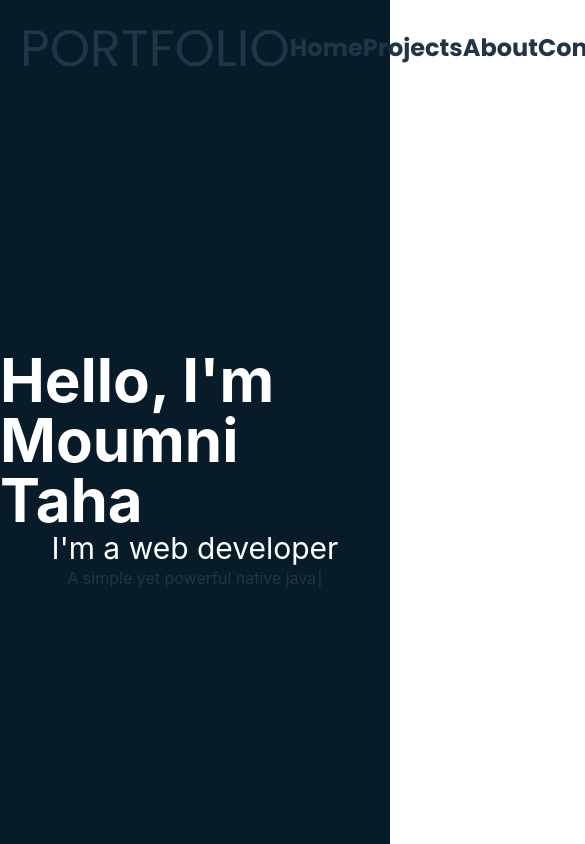
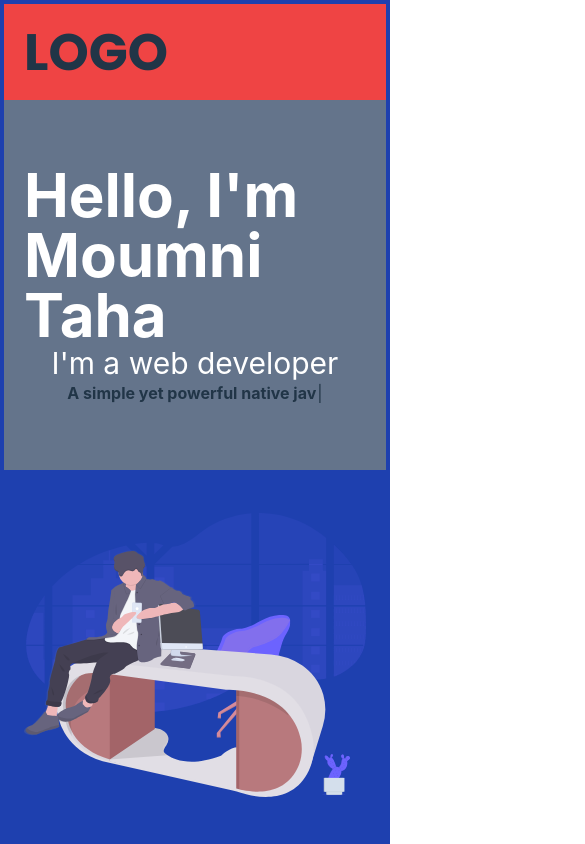
Before and after one commit to moumnitaha/my-portfolio, a React (Vite) app: page / in a window 390 px wide. Shown: the top 844 px of the page, 585 px wide, since content can reach past the window. Built offline with nearby package versions, Linux system fonts and the light colour scheme.

Commit message:
responsive ...

```diff
--- a/src/App.css
+++ b/src/App.css
@@ -1,42 +1,6 @@
 #root {
   /* max-width: 1280px;
   margin: 0 auto;
-  padding: 2rem;
+  padding: 1rem;
   text-align: center; */
 }
-
-.logo {
-  height: 6em;
-  padding: 1.5em;
-  will-change: filter;
-  transition: filter 300ms;
-}
-.logo:hover {
-  filter: drop-shadow(0 0 2em #646cffaa);
-}
-.logo.react:hover {
-  filter: drop-shadow(0 0 2em #61dafbaa);
-}
-
-@keyframes logo-spin {
-  from {
-    transform: rotate(0deg);
-  }
-  to {
-    transform: rotate(360deg);
-  }
-}
-
-@media (prefers-reduced-motion: no-preference) {
-  a:nth-of-type(2) .logo {
-    animation: logo-spin infinite 20s linear;
-  }
-}
-
-.card {
-  padding: 2em;
-}
-
-.read-the-docs {
-  color: #888;
-}
--- a/src/App.jsx
+++ b/src/App.jsx
@@ -1,5 +1,5 @@
 import { useEffect, useRef, useState } from "react";
-import reactLogo from "./assets/react.svg";
+import manOnTable from "./assets/manOnTable.svg";
 import Typewriter from "typewriter-effect/dist/core";
 
 import "./App.css";
@@ -15,7 +15,7 @@ const App = () => {
 
     typewriter
       .pauseFor(2500)
-      .typeString("A simple yet powerful native javascript")
+      .typeString("<strong>A simple yet powerful native javascript</strong>")
       .pauseFor(300)
       .deleteChars(10)
       .typeString(
@@ -28,22 +28,38 @@ const App = () => {
       .start();
   }, []);
   return (
-    <main className="w-full h-svh bg-gray-950 flex flex-col">
-      <div className="w-full h-24 bg-[#081b29] flex flex-row items-center p-5 justify-between font-poppins">
-        <h1>PORTFOLIO</h1>
-        <section className="flex flex-row items-center w-1/3 justify-between font-bold text-2xl">
+    <main className="w-full h-svh bg-blue-800 flex flex-col p-1">
+      <div className="w-full h-24 bg-red-500 flex flex-row items-center p-5 justify-between font-poppins font-bold">
+        <h1>LOGO</h1>
+        {/* <section className="flex flex-row bg-gray-800 items-center w-1/3 justify-between font-bold text-2xl">
           <div className="font-bold">Home</div>
-          <div>Projects</div>
+          <div
+            onClick={() => (window.location.href = "#")}
+            className="cursor-pointer"
+          >
+            Projects
+          </div>
           <div>About</div>
           <div>Contact</div>
-        </section>
+        </section> */}
       </div>
-      <div className="w-full flex-1 bg-[#081b29] flex flex-col items-center justify-center">
-        <h1 className="text-6xl text-white font-bold ">
-          Hello, I{"'"}m Moumni Taha
-        </h1>
-        <p className="text-white text-3xl">I{"'"}m a web developer</p>
-        <div ref={ref}></div>
+      <div className="w-full flex-1 flex flex-col items-center justify-center sm:flex-col md:flex-col lg:flex-row xl:flex-row 2xl:flex-row">
+        {/* first section */}
+        <div className="bg-slate-500 md:bg-green-500 sm:bg-red-500 sm:w-full md:w-full xl:w-1/2 h-full sm:h-1/2 md:h-full xl:h-full flex flex-col justify-center items-center p-5">
+          <h1 className="text-6xl text-white font-bold ">
+            Hello, I{"'"}m Moumni Taha
+          </h1>
+          <p className="text-white text-3xl">I{"'"}m a web developer</p>
+          <div ref={ref}></div>
+        </div>
+        {/* second section */}
+        <div className="sm:w-full md:w-full xl:w-1/2 h-full sm:h-1/2 md:h-full xl:h-full flex flex-col justify-center p-5">
+          <img
+            // className="aspect-square h-1/2"
+            src={manOnTable}
+            alt="manOnTable"
+          />
+        </div>
       </div>
     </main>
   );
```
Also changed, not shown: src/assets/manOnTable.svg (added).
